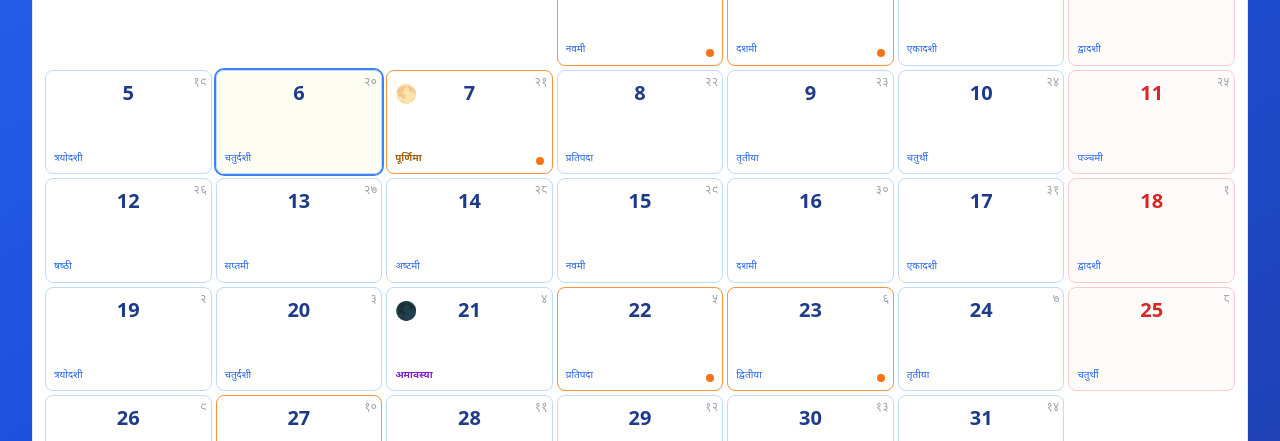
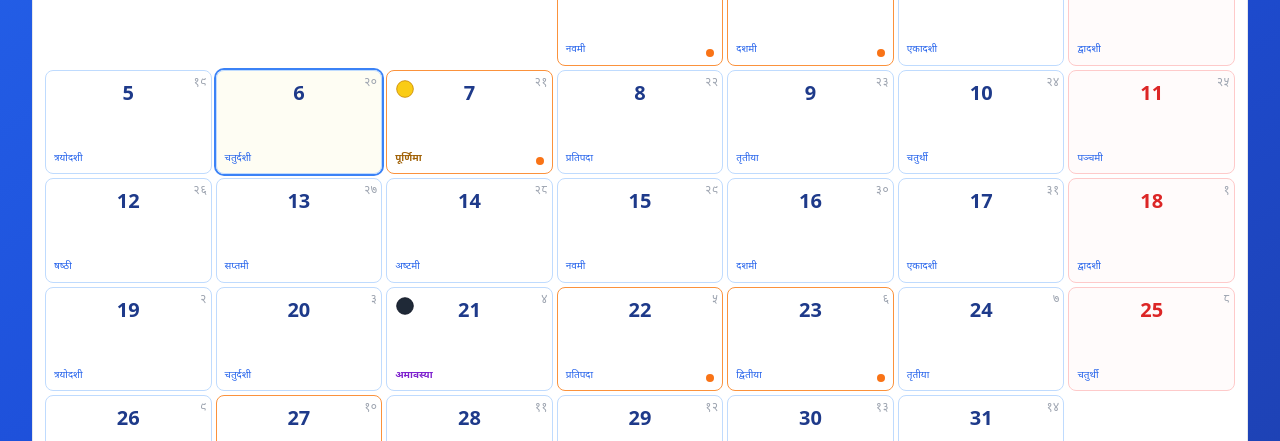
Before and after one commit to 8008698/calendar, a React (Vite) app: page / in a window 1280 px wide. Both pictures are taken after a click on the button "Gregorian". Shown: the part 237-678 px from the top of the page. Built offline with nearby package versions, Linux system fonts and the light colour scheme.

Commit message:
Updated CalendarGrid.tsx

```diff
--- a/src/components/CalendarGrid.tsx
+++ b/src/components/CalendarGrid.tsx
@@ -80,10 +80,15 @@ const CalendarGrid: React.FC<CalendarGridProps> = ({
                     <span className="sub-number">
                         {date.getDate()}
                     </span>
-                    {(isPurnima || isAmavasya) && (
-                        <span className="absolute top-2 left-2 text-lg">
-                            {isPurnima ? '🌕' : '🌑'}
-                        </span>
+                    {isPurnima && (
+                        <svg className="absolute top-2 left-2 w-5 h-5" viewBox="0 0 24 24" fill="none">
+                            <circle cx="12" cy="12" r="10" className="fill-yellow-400 dark:fill-yellow-300 stroke-yellow-600 dark:stroke-yellow-500" strokeWidth="1" />
+                        </svg>
+                    )}
+                    {isAmavasya && (
+                        <svg className="absolute top-2 left-2 w-5 h-5" viewBox="0 0 24 24" fill="none">
+                            <circle cx="12" cy="12" r="10" className="fill-gray-800 dark:fill-gray-600 stroke-gray-900 dark:stroke-gray-500" strokeWidth="1" />
+                        </svg>
                     )}
                     <span className={tithiClass} style={{ fontFamily: "'Noto Sans Devanagari', sans-serif" }}>
                         {panchanga.tithiName}
@@ -145,10 +150,15 @@ const CalendarGrid: React.FC<CalendarGridProps> = ({
                     <span className="sub-number" style={{ fontFamily: "'Noto Sans Devanagari', sans-serif" }}>
                         {toDevanagari(bsDate.day)}
                     </span>
-                    {(isPurnima || isAmavasya) && (
-                        <span className="absolute top-2 left-2 text-lg">
-                            {isPurnima ? '🌕' : '🌑'}
-                        </span>
+                    {isPurnima && (
+                        <svg className="absolute top-2 left-2 w-5 h-5" viewBox="0 0 24 24" fill="none">
+                            <circle cx="12" cy="12" r="10" className="fill-yellow-400 dark:fill-yellow-300 stroke-yellow-600 dark:stroke-yellow-500" strokeWidth="1" />
+                        </svg>
+                    )}
+                    {isAmavasya && (
+                        <svg className="absolute top-2 left-2 w-5 h-5" viewBox="0 0 24 24" fill="none">
+                            <circle cx="12" cy="12" r="10" className="fill-gray-800 dark:fill-gray-600 stroke-gray-900 dark:stroke-gray-500" strokeWidth="1" />
+                        </svg>
                     )}
                     <span className={tithiClass} style={{ fontFamily: "'Noto Sans Devanagari', sans-serif" }}>
                         {panchanga.tithiName}
```
